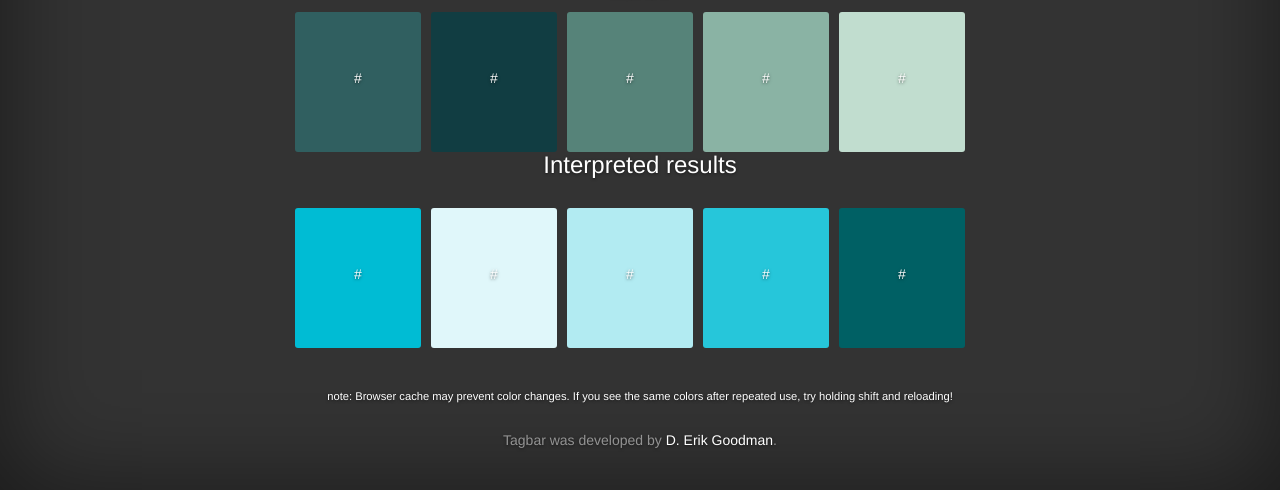
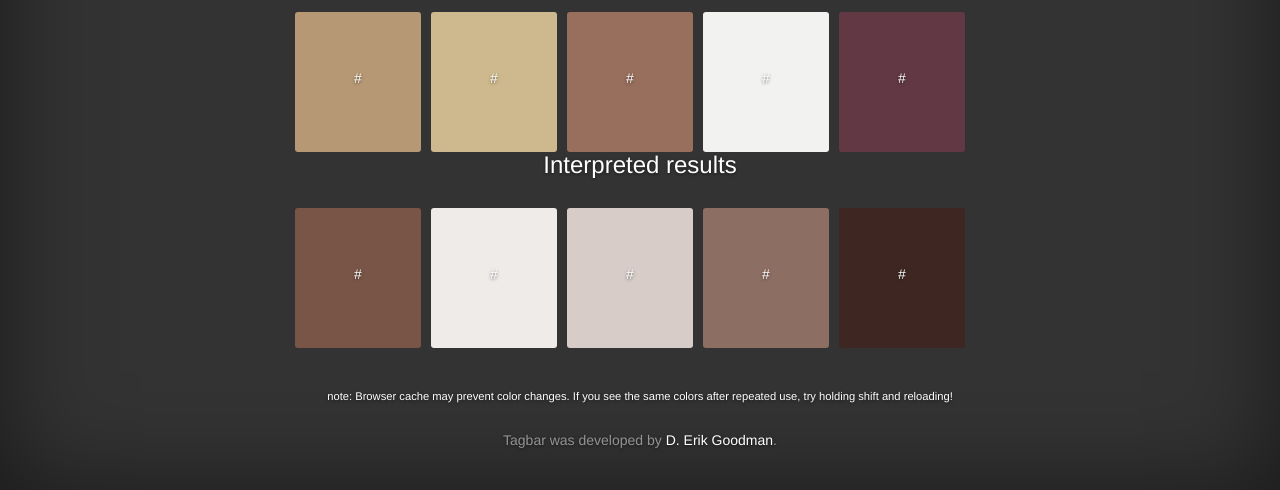
Before and after one commit to DEGoodman/tagbar, a Flask app: template app/templates/results.html in a window 1280 px wide. Shown: the part 310-800 px from the top of the page. Run offline with Flask 2, Linux system fonts and the light colour scheme; the template is opened without the code that fills it, so the values that code supplies are empty; some libraries are stand-ins or nearby versions.

```diff
--- a/app/analyzer.py
+++ b/app/analyzer.py
@@ -11,6 +11,8 @@ class Analyze():
         self.cur = os.getcwd()
         self.img_dir = self.cur + '/app/static/images/'
         self.imlist = []
+        self.getImages()
+        self.combine()
 
     def getImages(self):
         # for img in self.filelist:
--- a/app/forms.py
+++ b/app/forms.py
@@ -5,5 +5,5 @@ from wtforms.validators import DataRequired
 class TagForm(Form):
     tag = StringField('tag', validators=[DataRequired()])
 
-class NewPhoto(Form):
-    tag = StringField('tag', validators=[DataRequired()])
+class ButtonForm(Form):
+    color = StringField('color', validators=[DataRequired()])
--- a/app/static/css/colors.css
+++ b/app/static/css/colors.css
@@ -1,39 +1,39 @@
 #a {
-	background-color: rgb(48, 95, 96);
+	background-color: rgb(182, 152, 116);
 }
 
 #b {
-	background-color: rgb(17, 61, 66);
+	background-color: rgb(205, 185, 141);
 }
 
 #c {
-	background-color: rgb(86, 131, 121);
+	background-color: rgb(152, 110, 93);
 }
 
 #d {
-	background-color: rgb(138, 179, 164);
+	background-color: rgb(242, 242, 241);
 }
 
 #e {
-	background-color: rgb(193, 221, 207);
+	background-color: rgb(98, 56, 69);
 }
 
 #f {
-	background-color: #00bcd4;
+	background-color: #795548;
 }
 
 #g {
-	background-color: #e0f7fa;
+	background-color: #efebe9;
 }
 
 #h {
-	background-color: #b2ebf2;
+	background-color: #d7ccc8;
 }
 
 #i {
-	background-color: #26c6da;
+	background-color: #8d6e63;
 }
 
 #j {
-	background-color: #006064;
+	background-color: #3e2723;
 }
```
Also changed, not shown: app/views.py (+41 -50 lines), app/static/images/Average.jpg.
